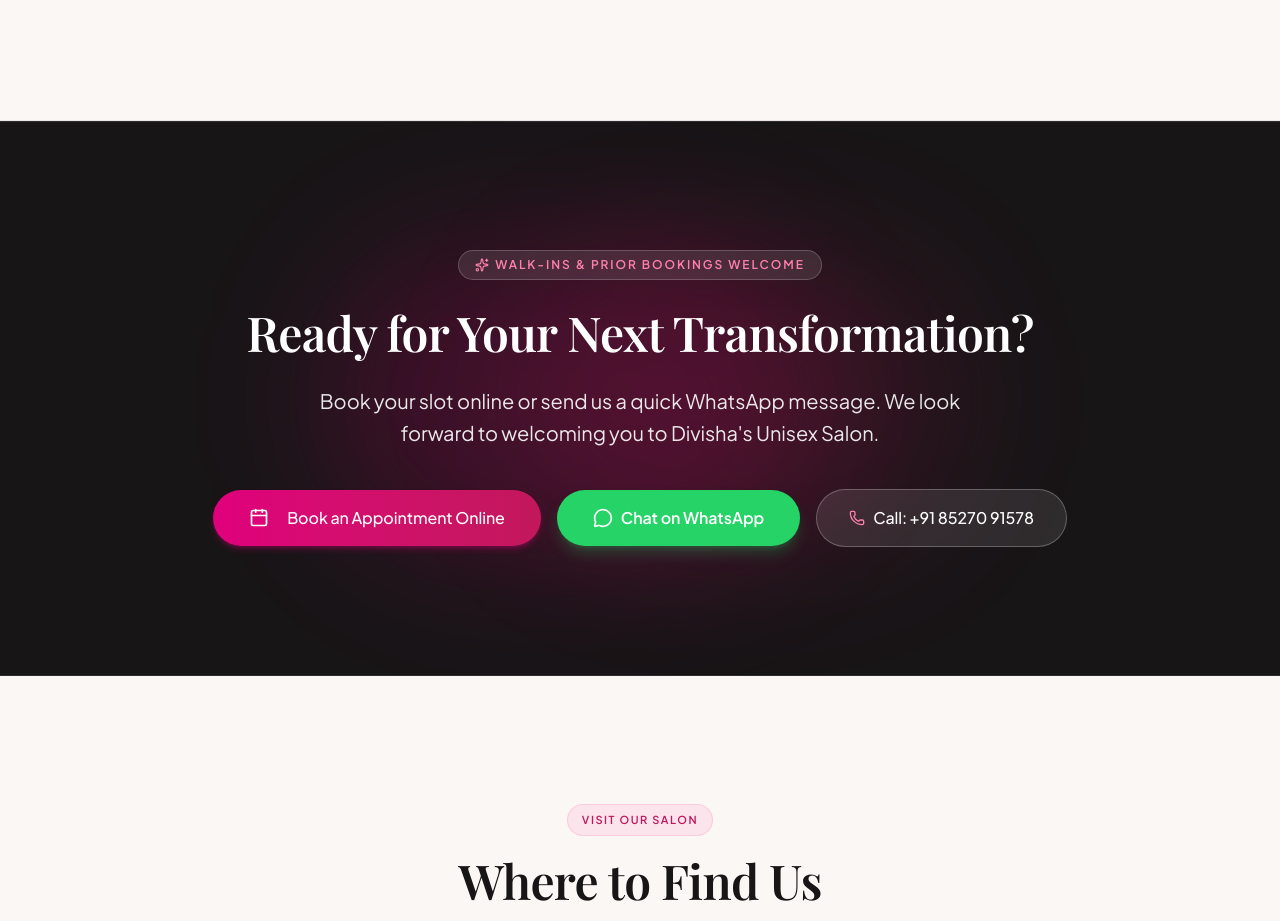
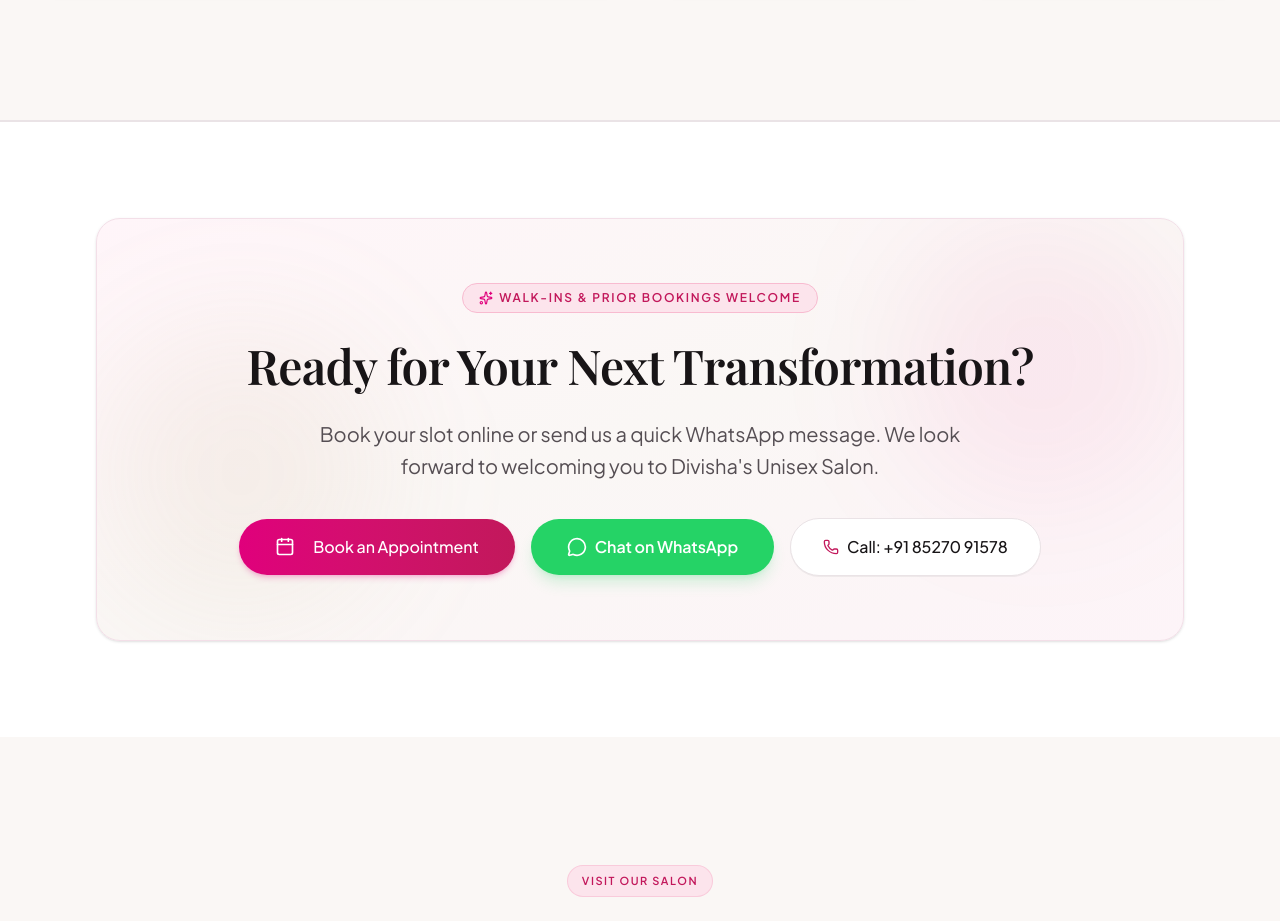
Before and after one commit to arkoseinfosoft-lang/divishas, a Next.js app: page / in a window 1280 px wide. Shown: the part 7380-8301 px from the top of the page. Built offline with nearby package versions, Linux system fonts and the light colour scheme.

Commit message:
fix(ui): redesign QuickBookingCTA into a light luxury card to eliminate dark-on-dark footer clash

```diff
--- a/src/components/home/QuickBookingCTA.tsx
+++ b/src/components/home/QuickBookingCTA.tsx
@@ -8,40 +8,42 @@
 
 export function QuickBookingCTA() {
   return (
-    <section className="py-16 sm:py-24 md:py-32 bg-[#181517] text-white relative overflow-hidden border-y border-white/10">
-      {/* Decorative ambient glow blobs */}
-      <div className="absolute top-1/2 left-1/4 -translate-y-1/2 w-80 sm:w-[500px] h-48 sm:h-[320px] bg-[#E0007C]/18 rounded-full blur-3xl pointer-events-none" />
-      <div className="absolute top-1/2 right-1/4 -translate-y-1/2 w-80 sm:w-[450px] h-44 sm:h-[300px] bg-[#C2185B]/15 rounded-full blur-3xl pointer-events-none" />
-
+    <section className="py-14 sm:py-20 md:py-24 bg-white border-t border-[#EAE3E6] relative overflow-hidden">
+      <div className="max-w-6xl mx-auto px-4 sm:px-6 lg:px-8">
         <motion.div
           initial={{ opacity: 0, y: 20 }}
           whileInView={{ opacity: 1, y: 0 }}
           viewport={{ once: true, amount: 0.1 }}
           transition={{ duration: 0.5, ease: [0.16, 1, 0.3, 1] }}
-        className="max-w-5xl mx-auto px-4 sm:px-6 lg:px-8 text-center relative z-10 space-y-6"
+          className="relative rounded-3xl p-8 sm:p-12 md:p-16 bg-gradient-to-br from-[#FFF5F9] via-[#FAF7F5] to-[#FDF4F8] border border-[#F3DFE8] shadow-sm text-center overflow-hidden space-y-6"
         >
-        <div className="inline-flex items-center gap-1.5 px-4 py-1.5 rounded-full bg-white/10 border border-white/20 text-[#FF80AB] text-[11px] sm:text-xs font-semibold uppercase tracking-[0.16em]">
-          <Sparkles className="w-3.5 h-3.5 shrink-0" />
+          {/* Subtle ambient lighting inside the card */}
+          <div className="absolute top-0 right-0 w-72 h-72 bg-[#E0007C]/6 rounded-full blur-3xl pointer-events-none" />
+          <div className="absolute bottom-0 left-0 w-72 h-72 bg-[#C5A880]/10 rounded-full blur-3xl pointer-events-none" />
+
+          <div className="relative z-10 space-y-5 sm:space-y-6">
+            <div className="inline-flex items-center gap-1.5 px-4 py-1.5 rounded-full bg-[#FCE4EC] border border-[#F8BBD0] text-[#C2185B] text-xs font-semibold uppercase tracking-[0.14em]">
+              <Sparkles className="w-3.5 h-3.5 text-[#E0007C] shrink-0" />
               <span>Walk-ins &amp; Prior Bookings Welcome</span>
             </div>
 
-        <h2 className="font-serif text-3xl sm:text-4xl md:text-5xl font-semibold tracking-tight text-white leading-[1.15]">
+            <h2 className="font-serif text-3xl sm:text-4xl md:text-5xl font-semibold tracking-tight text-[#181517] leading-[1.15]">
               Ready for Your Next Transformation?
             </h2>
 
-        <p className="text-base sm:text-lg md:text-xl text-white/90 max-w-2xl mx-auto font-normal font-sans leading-relaxed">
+            <p className="text-base sm:text-lg md:text-xl text-[#554E53] max-w-2xl mx-auto font-normal font-sans leading-relaxed">
               Book your slot online or send us a quick WhatsApp message. We look forward to welcoming you to Divisha&apos;s Unisex Salon.
             </p>
 
-        <div className="pt-4 flex flex-col sm:flex-row items-stretch sm:items-center justify-center gap-3.5 sm:gap-4">
+            <div className="pt-3 flex flex-col sm:flex-row items-stretch sm:items-center justify-center gap-3.5 sm:gap-4">
               <Button
                 href="/contact#appointment"
                 variant="primary"
                 size="lg"
                 icon={<Calendar className="w-4 h-4 sm:w-5 sm:h-5 mr-2" />}
-            className="w-full sm:w-auto text-sm sm:text-base px-7 sm:px-9 py-4 min-h-[50px] shadow-lg shadow-[#E0007C]/30"
+                className="w-full sm:w-auto text-sm sm:text-base px-7 sm:px-9 py-4 min-h-[50px] shadow-lg shadow-[#E0007C]/20"
               >
-            Book an Appointment Online
+                Book an Appointment
               </Button>
 
               <a
@@ -50,7 +52,7 @@
                 )}`}
                 target="_blank"
                 rel="noopener noreferrer"
-            className="w-full sm:w-auto inline-flex items-center justify-center gap-2 px-7 sm:px-9 py-4 rounded-full bg-[#25D366] hover:bg-[#20BA5A] text-white text-sm sm:text-base font-semibold shadow-lg shadow-[#25D366]/25 transition-all duration-300 hover:scale-[1.02] hover:-translate-y-0.5 active:scale-[0.98] min-h-[50px]"
+                className="w-full sm:w-auto inline-flex items-center justify-center gap-2 px-7 sm:px-9 py-4 rounded-full bg-[#25D366] hover:bg-[#20BA5A] text-white text-sm sm:text-base font-semibold shadow-lg shadow-[#25D366]/20 transition-all duration-300 hover:scale-[1.02] hover:-translate-y-0.5 active:scale-[0.98] min-h-[50px]"
               >
                 <MessageCircle className="w-4 h-4 sm:w-5 sm:h-5 shrink-0" />
                 <span>Chat on WhatsApp</span>
@@ -58,13 +60,15 @@
 
               <a
                 href={`tel:${siteConfig.contact.phone}`}
-            className="w-full sm:w-auto inline-flex items-center justify-center gap-2 px-7 sm:px-8 py-4 rounded-full bg-white/10 hover:bg-white/20 text-white text-sm sm:text-base font-medium border border-white/25 transition-all duration-300 hover:scale-[1.02] hover:-translate-y-0.5 min-h-[50px]"
+                className="w-full sm:w-auto inline-flex items-center justify-center gap-2 px-7 sm:px-8 py-4 rounded-full bg-white hover:bg-[#FAF8F7] text-[#181517] text-sm sm:text-base font-medium border border-[#EAE3E6] shadow-2xs transition-all duration-300 hover:scale-[1.02] hover:-translate-y-0.5 min-h-[50px]"
               >
-            <Phone className="w-4 h-4 text-[#FF80AB] shrink-0" />
+                <Phone className="w-4 h-4 text-[#C2185B] shrink-0" />
                 <span>Call: {siteConfig.contact.phoneDisplay}</span>
               </a>
             </div>
+          </div>
         </motion.div>
+      </div>
     </section>
   );
 }
```
Lines whose indentation alone changed are shown as unchanged.
